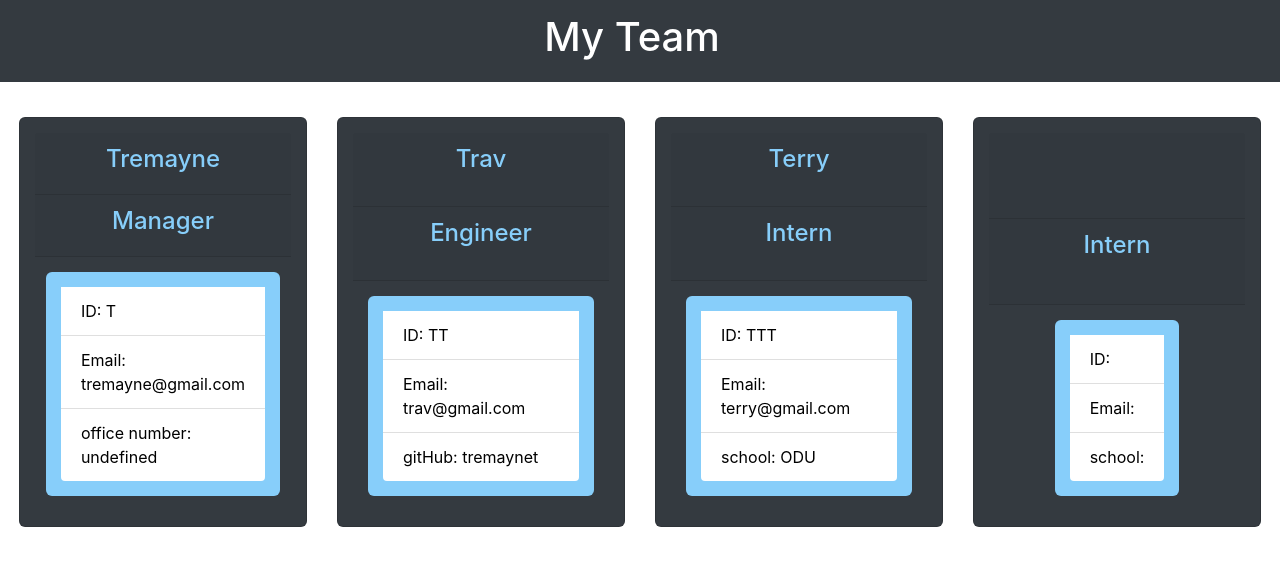
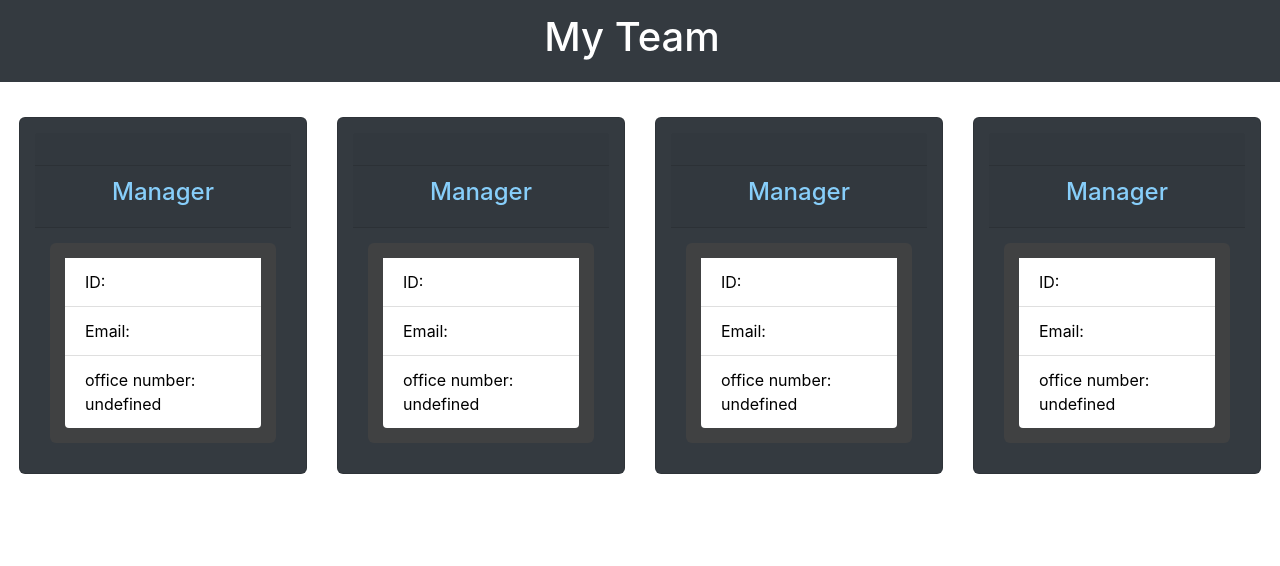
Before and after one commit to tremaynet/Team-Profile-App, a website: page team.html in a window 1280 px wide. Drawn offline with nearby package versions, Linux system fonts and the light colour scheme.

Commit message:
adjusted styling

```diff
--- a/app.js
+++ b/app.js
@@ -188,7 +188,7 @@ async function run() {
             .text {
                 padding: 15px;
                 border-radius: 6px;
-                background-color: lightskyblue;
+                background-color: rgb(64, 65, 66);
                 color: black;
                 margin: 15px;
             }
--- a/team.html
+++ b/team.html
@@ -30,7 +30,7 @@
             .text {
                 padding: 15px;
                 border-radius: 6px;
-                background-color: lightskyblue;
+                background-color: rgb(64, 65, 66);
                 color: black;
                 margin: 15px;
             }
@@ -52,7 +52,7 @@
 
      <div class="card bg-dark justify-content-center align-items-center" style="width: 18rem;">
                 <div class="col card-header">
-                    <h4>Tremayne </h4>
+                    <h4></h4>
                 </div>
 
                 <div class="col card-header">
@@ -60,39 +60,9 @@
                 </div >
 
                 <ul class="list-group list-group-flush text">
-                    <li class="list-group-item">ID: T</li>
-                    <li class="list-group-item">Email: tremayne@gmail.com</li>
+                    <li class="list-group-item">ID: </li>
+                    <li class="list-group-item">Email: </li>
                     <li class="list-group-item"> office number: undefined</li>
-                </ul>
-
-            </div > <div class="card bg-dark justify-content-center align-items-center" style="width: 18rem;">
-                <div class="col card-header">
-                    <h4>Trav</h4>
-                </div>
-
-                <div class="col card-header">
-                    <h4>Engineer</h4 >
-                </div >
-
-                <ul class="list-group list-group-flush text">
-                    <li class="list-group-item">ID: TT</li>
-                    <li class="list-group-item">Email: trav@gmail.com</li>
-                    <li class="list-group-item"> gitHub: tremaynet</li>
-                </ul>
-
-            </div > <div class="card bg-dark justify-content-center align-items-center" style="width: 18rem;">
-                <div class="col card-header">
-                    <h4>Terry</h4>
-                </div>
-
-                <div class="col card-header">
-                    <h4>Intern</h4 >
-                </div >
-
-                <ul class="list-group list-group-flush text">
-                    <li class="list-group-item">ID: TTT</li>
-                    <li class="list-group-item">Email: terry@gmail.com</li>
-                    <li class="list-group-item"> school: ODU</li>
                 </ul>
 
             </div > <div class="card bg-dark justify-content-center align-items-center" style="width: 18rem;">
@@ -101,13 +71,43 @@
                 </div>
 
                 <div class="col card-header">
-                    <h4>Intern</h4 >
+                    <h4>Manager</h4 >
                 </div >
 
                 <ul class="list-group list-group-flush text">
                     <li class="list-group-item">ID: </li>
                     <li class="list-group-item">Email: </li>
-                    <li class="list-group-item"> school: </li>
+                    <li class="list-group-item"> office number: undefined</li>
+                </ul>
+
+            </div > <div class="card bg-dark justify-content-center align-items-center" style="width: 18rem;">
+                <div class="col card-header">
+                    <h4></h4>
+                </div>
+
+                <div class="col card-header">
+                    <h4>Manager</h4 >
+                </div >
+
+                <ul class="list-group list-group-flush text">
+                    <li class="list-group-item">ID: </li>
+                    <li class="list-group-item">Email: </li>
+                    <li class="list-group-item"> office number: undefined</li>
+                </ul>
+
+            </div > <div class="card bg-dark justify-content-center align-items-center" style="width: 18rem;">
+                <div class="col card-header">
+                    <h4></h4>
+                </div>
+
+                <div class="col card-header">
+                    <h4>Manager</h4 >
+                </div >
+
+                <ul class="list-group list-group-flush text">
+                    <li class="list-group-item">ID: </li>
+                    <li class="list-group-item">Email: </li>
+                    <li class="list-group-item"> office number: undefined</li>
                 </ul>
 
             </div >
```
